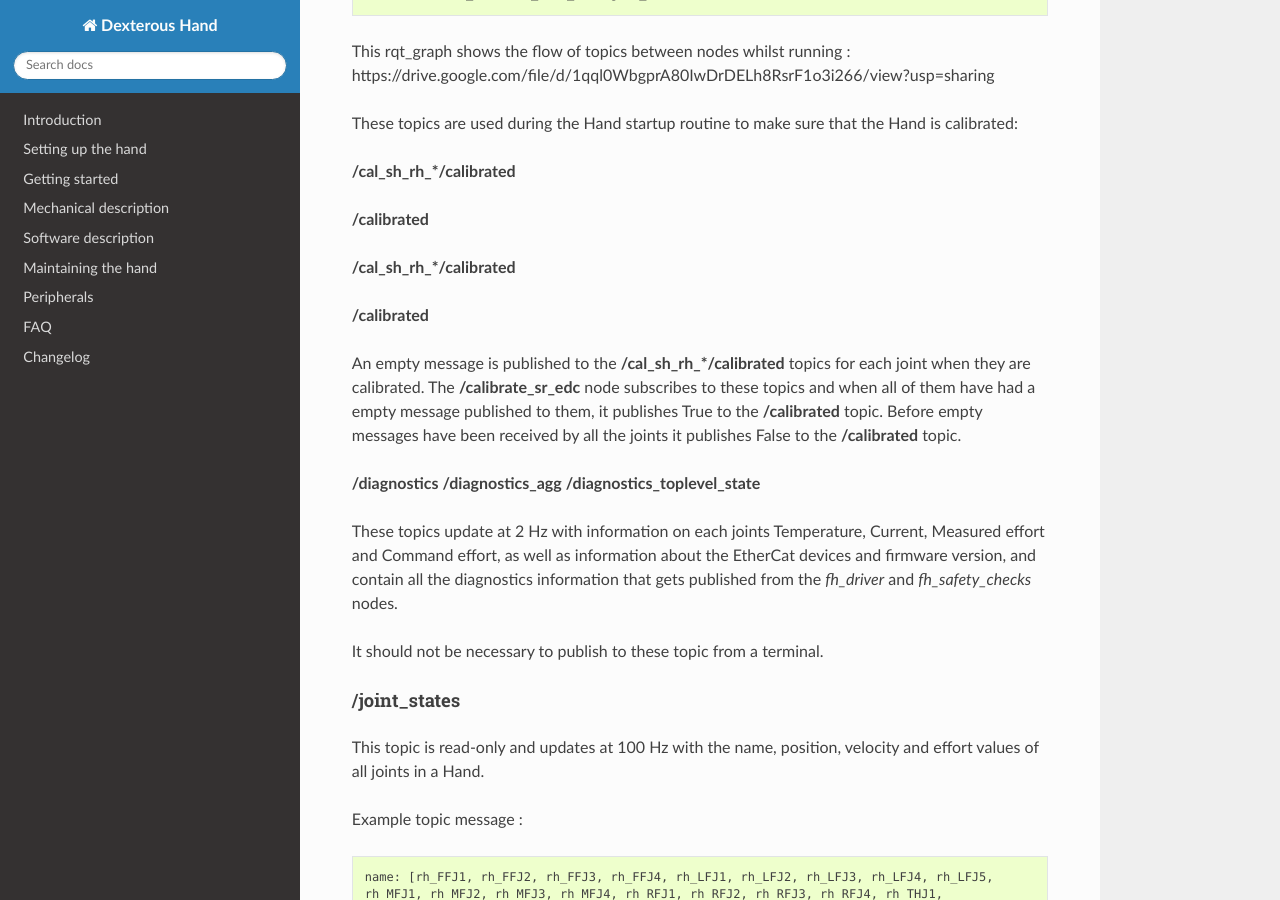
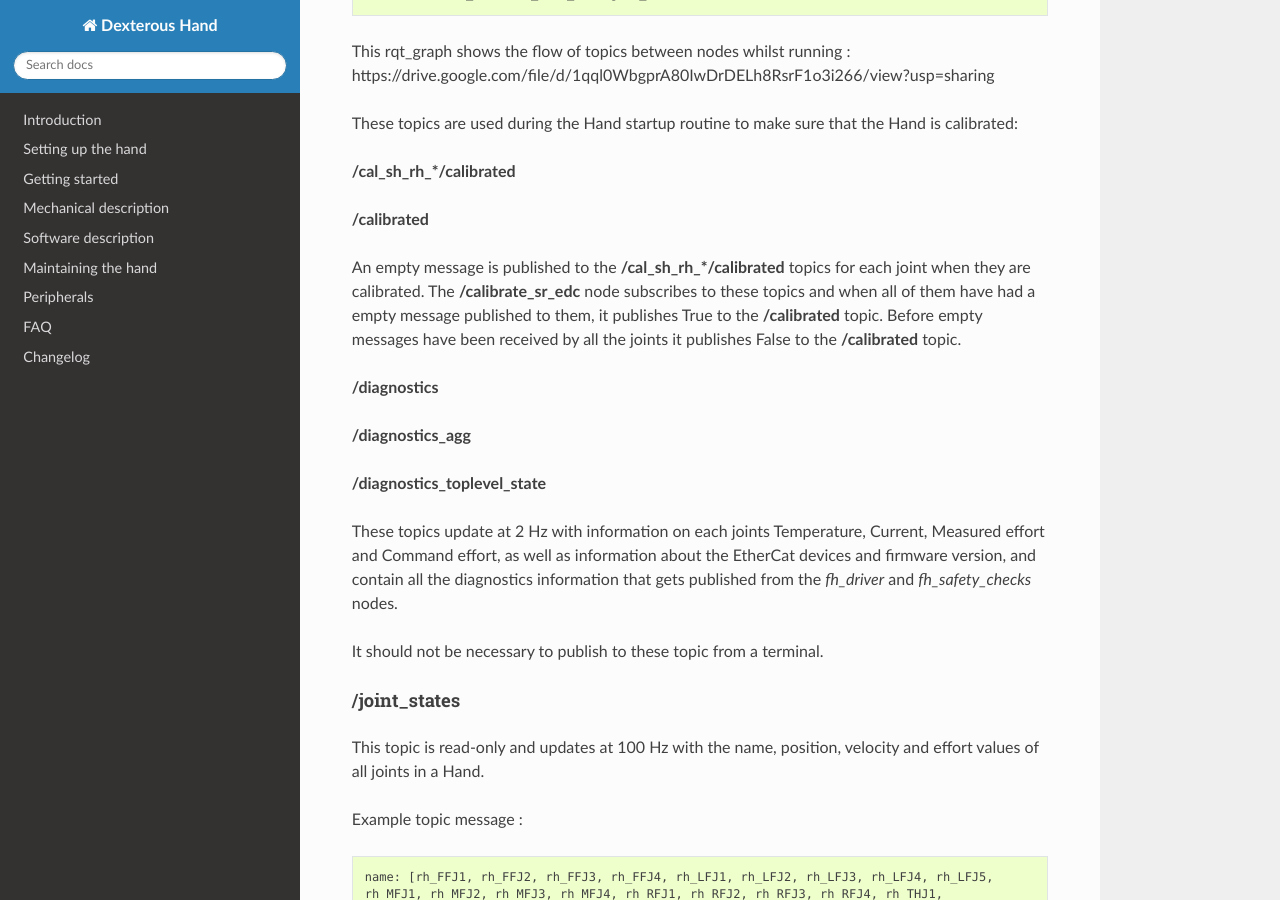
Before and after one commit to shadow-robot/sr_dexterous_hand_documentation, a Sphinx documentation site: the page built from docs/user_guide/3_getting_started.md, in a window 1280 px wide and 900 px high, scrolled down 16211 px. Built offline with Sphinx 7.4.7 and the Read the Docs theme 2.0.0, drawn with Linux system fonts in a browser that asks for light colours.

Commit message:
adding topics section..

````diff
--- a/docs/user_guide/3_getting_started.md
+++ b/docs/user_guide/3_getting_started.md
@@ -505,10 +505,6 @@ This rqt_graph shows the flow of topics between nodes whilst running : https://d
 
 These topics are used during the Hand startup routine to make sure that the Hand is calibrated:
 
-```eval_rst
-**/cal_sh_rh_\*/calibrated**
-```
-**/calibrated**
 
 ```eval_rst
 **/cal_sh_rh_\*/calibrated**
@@ -520,7 +516,9 @@ An empty message is published to the **/cal_sh_rh_\*/calibrated** topics for eac
 ```
 
 **/diagnostics**
+
 **/diagnostics_agg**
+
 **/diagnostics_toplevel_state**
 
 These topics update at 2 Hz with information on each joints Temperature, Current, Measured effort and Command effort, as well as information about the EtherCat devices and firmware version, and contain all the diagnostics information that gets published from the *fh_driver* and *fh_safety_checks* nodes.
````
